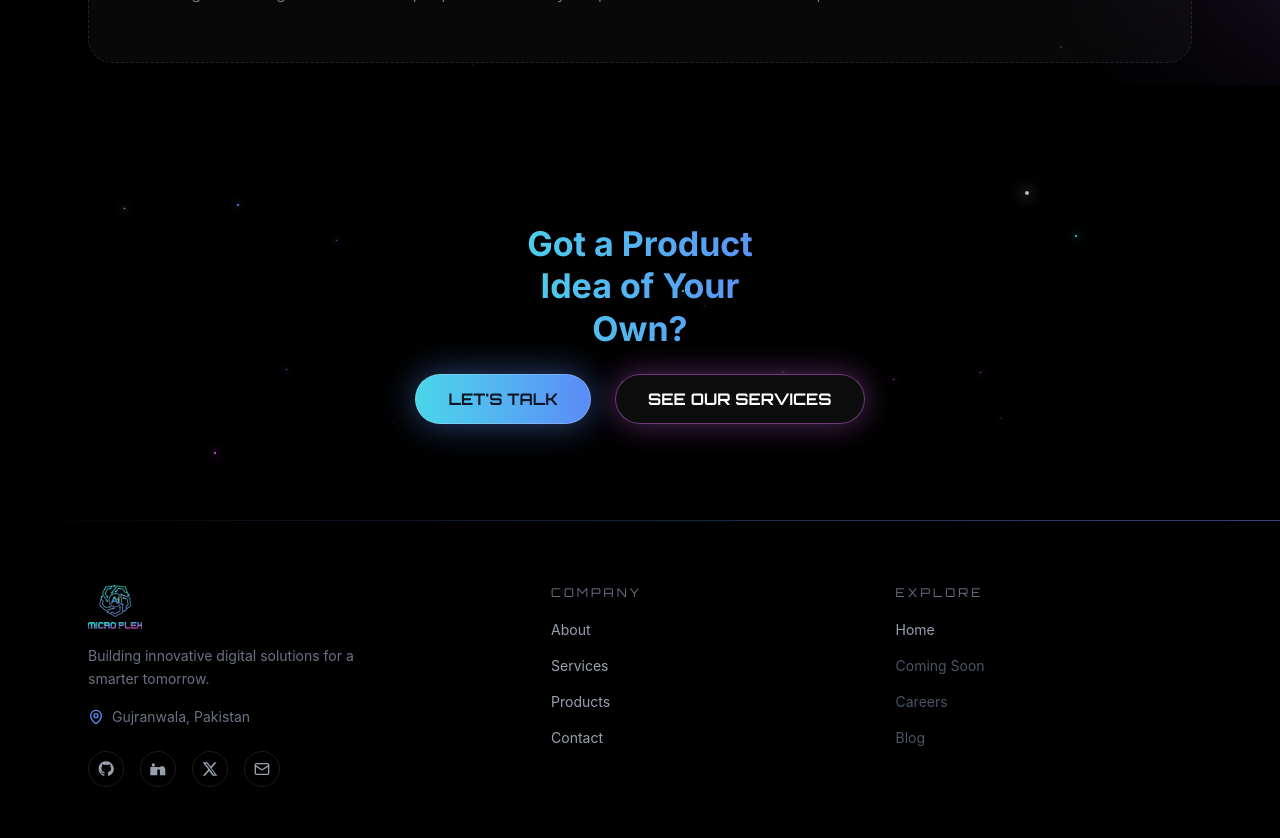
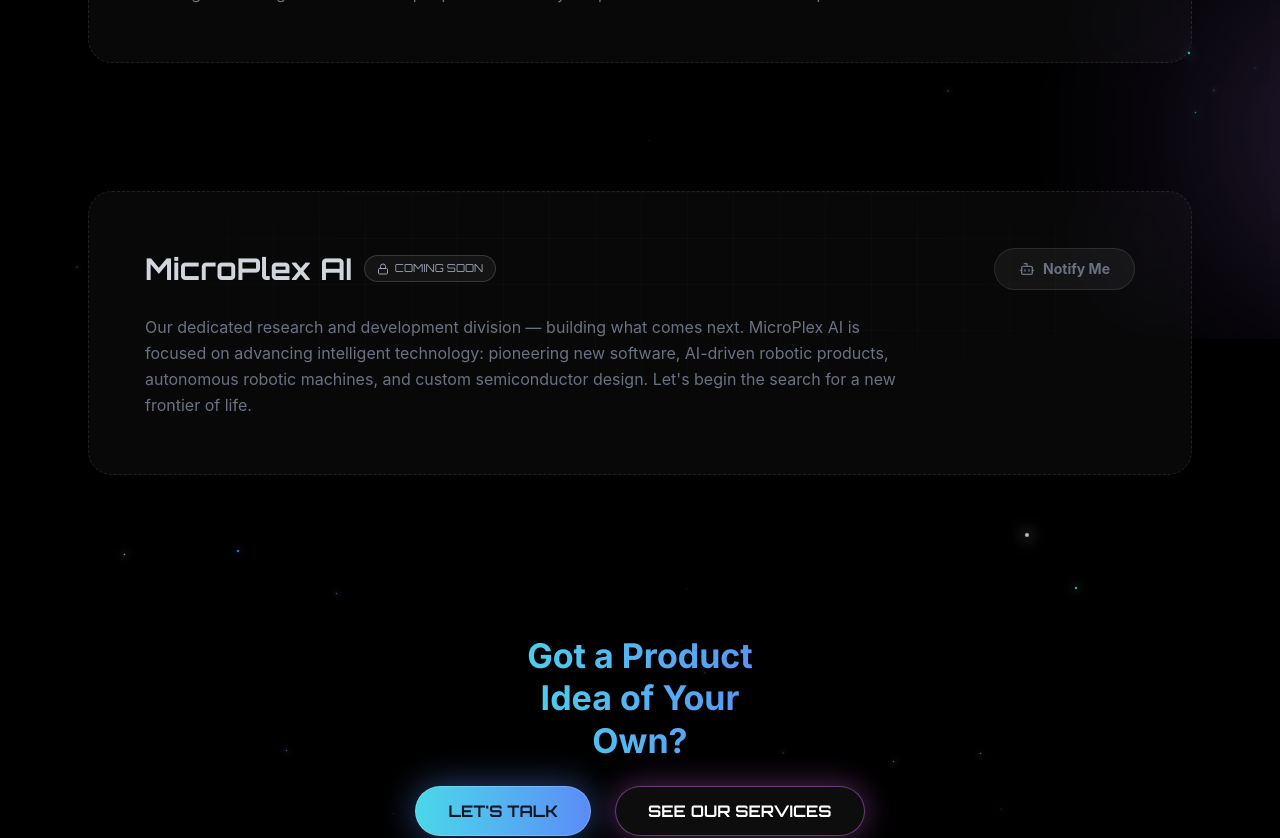
Before and after one commit to khizarusestate/MicroPlex.v2, a React (Vite) app: page /products in a window 1280 px wide. Shown: the part 1440-2278 px from the top of the page. Built offline with nearby package versions, Linux system fonts and the light colour scheme.

Commit message:
Add MicroPlex AI as a third coming-soon product; update location to Gujranwala

```diff
--- a/index.html
+++ b/index.html
@@ -44,7 +44,7 @@
         "description": "MicroPlex builds web, mobile, and custom software for businesses in Pakistan and beyond.",
         "address": {
           "@type": "PostalAddress",
-          "addressLocality": "Karachi",
+          "addressLocality": "Gujranwala",
           "addressCountry": "PK"
         },
         "sameAs": ["https://github.com/khizarusestate"]
--- a/src/components/Contact.jsx
+++ b/src/components/Contact.jsx
@@ -9,7 +9,7 @@
 import Magnetic from "./Magnetic";
 import SplitText from "./SplitText";
 
-const info = [{ icon: MapPin, label: "Based in", value: "Karachi, Pakistan" }];
+const info = [{ icon: MapPin, label: "Based in", value: "Gujranwala, Pakistan" }];
 
 // Icon-only — no link text/URLs rendered on the page, just the href in code.
 const quickLinks = [
--- a/src/components/Products.jsx
+++ b/src/components/Products.jsx
@@ -8,6 +8,7 @@
   ArrowLeft,
   Lock,
   ShoppingBag,
+  Bot,
 } from "lucide-react";
 import Particles from "./Particles";
 import Reveal from "./Reveal";
@@ -49,7 +50,7 @@
     <main className="w-full bg-black relative overflow-hidden">
       <Seo
         title="Products"
-        description="FixItNow — Pakistan's home services marketplace, live today. Plus MicroPlex Commerce, our upcoming e-commerce platform."
+        description="FixItNow — Pakistan's home services marketplace, live today. Plus MicroPlex Commerce and MicroPlex AI, our upcoming ventures."
       />
       <Orb side="left" top="12%" offset={210} />
       <Orb side="right" top="62%" offset={210} delay={4} />
@@ -173,6 +174,38 @@
         </Reveal>
       </section>
 
+      {/* ---------- MICROPLEX AI — coming soon ---------- */}
+      <section className="relative z-10 max-w-6xl mx-auto px-6 py-16">
+        <Reveal className="relative overflow-hidden rounded-3xl bg-white/[0.03] backdrop-blur-xl border border-white/10 border-dashed p-8 md:p-14">
+          <div className="absolute inset-0 bg-grid opacity-40 pointer-events-none" />
+
+          <div className="relative z-10 flex flex-col md:flex-row md:items-center justify-between gap-4 mb-6">
+            <div className="flex items-center gap-3">
+              <span className="orbitron text-2xl md:text-3xl font-bold text-gray-300">
+                MicroPlex AI
+              </span>
+              <span className="flex items-center gap-1.5 px-3 py-1 rounded-full bg-white/5 border border-white/15 text-gray-400 text-[11px] orbitron">
+                <Lock className="h-3 w-3" /> COMING SOON
+              </span>
+            </div>
+            <button
+              disabled
+              className="inline-flex items-center gap-2 px-6 py-2.5 rounded-full font-bold text-sm text-gray-500 bg-white/5 border border-white/10 cursor-not-allowed w-fit"
+            >
+              <Bot className="h-4 w-4" /> Notify Me
+            </button>
+          </div>
+
+          <p className="relative z-10 text-gray-500 text-sm md:text-base leading-relaxed max-w-3xl">
+            Our dedicated research and development division — building what
+            comes next. MicroPlex AI is focused on advancing intelligent
+            technology: pioneering new software, AI-driven robotic products,
+            autonomous robotic machines, and custom semiconductor design.
+            Let's begin the search for a new frontier of life.
+          </p>
+        </Reveal>
+      </section>
+
       {/* ---------- CTA ---------- */}
       <section className="relative z-10 flex flex-col items-center gap-6 px-6 py-24 text-center">
         <Reveal className="flex flex-col items-center gap-6">
```
